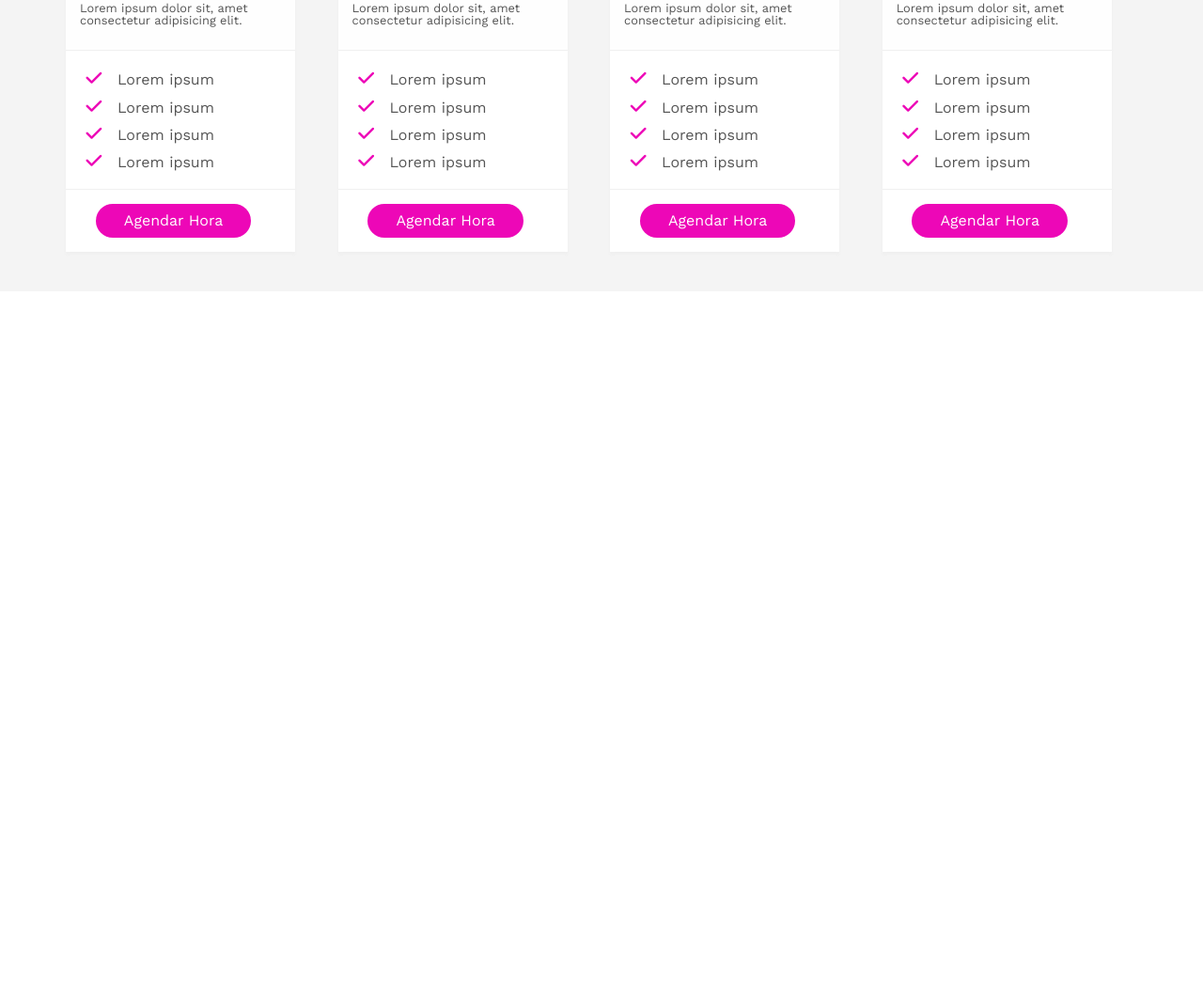
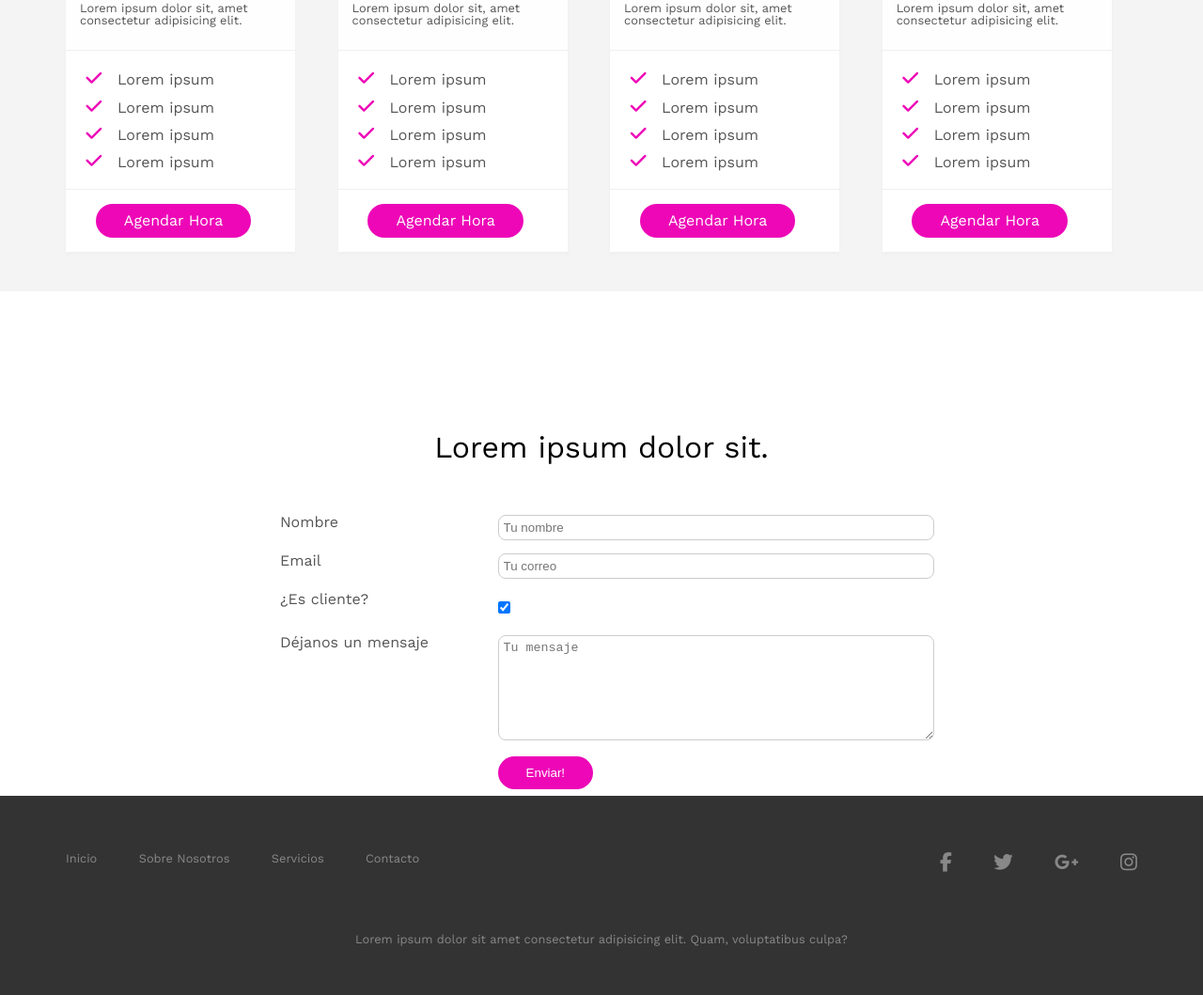
Before and after one commit to dev-diegov/dental, a plain HTML site: page index.html in a window 1280 px wide. Shown: the part 4455-5514 px from the top of the page at 94% size. Before the commit the page ends 4765 px from the top, so only its background shows below. Drawn offline with nearby package versions, Linux system fonts and the light colour scheme.

Commit message:
Footer y avance mediaqueries

```diff
--- /dev/null
+++ b/assets/css/media-query.css
@@ -0,0 +1,3 @@
+@media only screen and (max-width:1200px){
+
+}
--- a/assets/css/style.css
+++ b/assets/css/style.css
@@ -93,7 +93,8 @@ h2{
 /**** BOTONES ****/
 
 .btn:link,
-.btn:visited{
+.btn:visited,
+input[type="submit"]{
     text-decoration: none;
     padding: 10px 30px;
     border-radius: 200px;
@@ -101,13 +102,15 @@ h2{
 }
 
 .btn-full:link,
-.btn-full:visited{
+.btn-full:visited,
+input[type="submit"]{
     background-color: #ed07b7; /* color de fondo */
     color: white;
 }
 
 .btn-full:hover,
-.btn-full:active{
+.btn-full:active,
+input[type="submit"]:hover{
     background-color: #BD0592;
 }
 
@@ -407,5 +410,132 @@ cite img{
 }
 
 .package-box div:first-child{
-    background-color: #fefefe;
+    background-color: #fefefe; /* color de fondo */
 }
+
+/**** SECCIÓN CONTACTO ****/
+
+.contact-section{
+    text-align: center; /* centrar contenido */
+}
+
+.contact-heading{
+    color: #000; /* color texto */
+    margin-top:150px; /* margen arriba 150 px */
+    margin-bottom: 50px; /* margen abajo 150 px */
+}
+
+.contact-form{
+    text-align: left; /* poscionar a la izquierda el contenido */
+    width: 60%; /* largo del 60 % */
+    margin: 0 auto; /* posicionamos al medio*/
+    color: #555;
+}
+
+input[type="text"],
+input[type="email"],
+textarea{
+    width: 100%;
+    padding: 5px;
+    border-radius: 8px;
+    border:1px solid #CCC;
+    background-color: #fff;
+}
+
+input[type=submit]{
+    border: 0;
+}
+
+input[type=checkbox]{
+    margin: 10px 5px 10px 0;
+}
+
+textarea{
+    height: 100px;
+}
+
+.isclient{
+    margin-top: 10px;
+    margin-bottom: 10px; /* margen abajo 10 px */
+}
+
+*:focus{
+    outline:none;
+}
+
+/**** SECCIÓN FOOTER ****/
+
+footer{
+    background-color: #333; /* color de fondo */
+    padding: 50px; /* espacio relleno 50 px a todos los lados */
+    font-size: 80%; /* tamaño letra */
+    color: #888; /* color letra */
+}
+
+.footer-nav{
+    float: left;
+}
+
+.social-links{
+    float: right;
+}
+
+.footer-nav li{
+    list-style: none; /* quitar puntos a lista */
+    display: inline-block; /* elementos uno al lado del otro */
+    margin-right: 40px; /* espacio entre cada elemento */
+}
+
+.social-links li{
+    list-style: none; /* quitar puntos a lista */
+    display: inline-block; /* elementos uno al lado del otro */
+    margin-left: 40px; /* espacio entre cada elemento */
+}
+
+.footer-nav li a:link,
+.footer-nav li a:visited,
+.social-links li a:link,
+.social-links li a:visited{
+    color: #888; /* color letra */
+    text-decoration: none; /* quitar delineado */
+    transition: color 0.2s; /* transición al pasar mouse por elementos */
+}
+
+.footer-nav li a:hover,
+.footer-nav li a:active{
+    color: #fff; /* color letra */
+}
+
+.social-links li a:link,
+.social-links li a:visited{
+    font-size: 160%; /* tamaño texto */
+}
+
+.fa-facebook-f,
+.fa-twitter,
+.fa-google-plus-g,
+.fa-instagram{
+    transition:  color 0.2s;
+}
+
+.fa-facebook-f:hover{
+    color: #3b5998;
+}
+
+.fa-twitter:hover{
+    color: #00aced
+}
+
+.fa-google-plus-g:hover{
+    color: #dd4b39
+}
+
+.fa-instagram:hover{
+    color: #517fa4
+}
+
+footer p{
+    text-align: center; /* centramos contenido */
+    margin-top: 50px;
+    line-height: 1.5;
+}
--- a/index.html
+++ b/index.html
@@ -4,19 +4,31 @@
     <meta charset="UTF-8">
     <meta http-equiv="X-UA-Compatible" content="IE=edge">
     <meta name="viewport" content="width=device-width, initial-scale=1.0">
+
     <title>Clínica Dental</title>
+
+    <!-- incluímos fuentes de google -->
+
     <link href="https://fonts.googleapis.com/css2?family=Work+Sans:wght@100;300;400;500;700&display=swap" rel="stylesheet">
+
+    <!-- incluímos fluid css -->
+
     <link rel="stylesheet" href="assets/css/fluid.css">
 
     <!-- incluímos estilos css -->
 
     <link rel="stylesheet" href="assets/css/style.css">
 
+    <!-- incluímos media queries -->
+
+    <link rel="stylesheet" href="assets/css/media-query.css">
+
     <!-- incluímos font awesome -->
 
     <script src="https://kit.fontawesome.com/7e5b2d153f.js" crossorigin="anonymous"></script>
 
 </head>
+
 <body>
     <header>
         <nav>
@@ -251,5 +263,79 @@
         </div>
     </section>
 
+    <section class="contact-section">
+        <div class="row">
+            <h2 class="contact-heading">Lorem ipsum dolor sit.</h2>
+        </div>
+        <div class="row">
+            <form method="post" action="#" class="contact-form">
+                <div class="row">
+                    <div class="col span_1_of_3">
+                        <label for="name">Nombre</label>
+                    </div>
+                    <div class="col span_2_of_3">
+                        <input type="text" name="name" id="name" placeholder="Tu nombre" required>
+                    </div>
+                </div>
+                <div class="row">
+                    <div class="col span_1_of_3">
+                        <label for="email">Email</label>
+                    </div>
+                    <div class="col span_2_of_3">
+                        <input type="email" name="email" id="email" placeholder="Tu correo" required>
+                    </div>
+                </div>
+                <div class="row">
+                    <div class="col span_1_of_3">
+                        <label for="isclient">¿Es cliente?</label>
+                    </div>
+                    <div class="col span_2_of_3">
+                        <input type="checkbox" name="isclient" id="isclient" checked>
+                    </div>
+                </div>
+                <div class="row">
+                    <div class="col span_1_of_3">
+                        <label for="sms">Déjanos un mensaje</label>
+                    </div>
+                    <div class="col span_2_of_3">
+                        <textarea name="sms" id="sms" placeholder="Tu mensaje"></textarea>
+                    </div>
+                </div>
+                <div class="row">
+                    <div class="col span_1_of_3">
+                        &nbsp;
+                    </div>
+                    <div class="col span_2_of_3">
+                        <input type="submit" value="Enviar!">
+                    </div>
+                </div>
+            </form>
+        </div>
+    </section>
+
+    <footer>
+        <div class="row">
+            <div class="col span_1_of_2">
+                <ul class="footer-nav">
+                    <li><a href="#">Inicio</a></li>
+                    <li><a href="#">Sobre Nosotros</a></li>
+                    <li><a href="#">Servicios</a></li>
+                    <li><a href="#">Contacto</a></li>
+                </ul>
+            </div>
+            <div class="col span_1_of_2">
+                <ul class="social-links">
+                    <li><a href="#"><i class="fab fa-facebook-f"></i></a></li>
+                    <li><a href="#"><i class="fab fa-twitter"></i></a></li>
+                    <li><a href="#"><i class="fab fa-google-plus-g"></i></a></li>
+                    <li><a href="#"><i class="fab fa-instagram"></i></a></li>
+                </ul>
+            </div>
+        </div>
+        <div class="row">
+            <p>Lorem ipsum dolor sit amet consectetur adipisicing elit. Quam, voluptatibus culpa?</p>
+        </div>
+    </footer>
+
 </body>
 </html>
```
